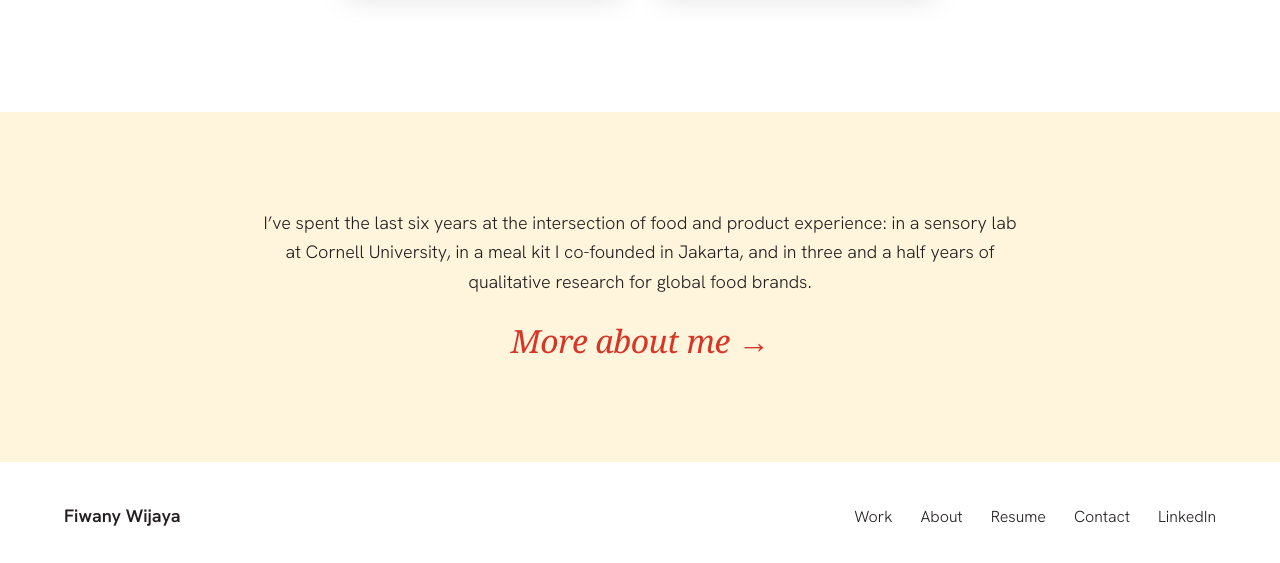
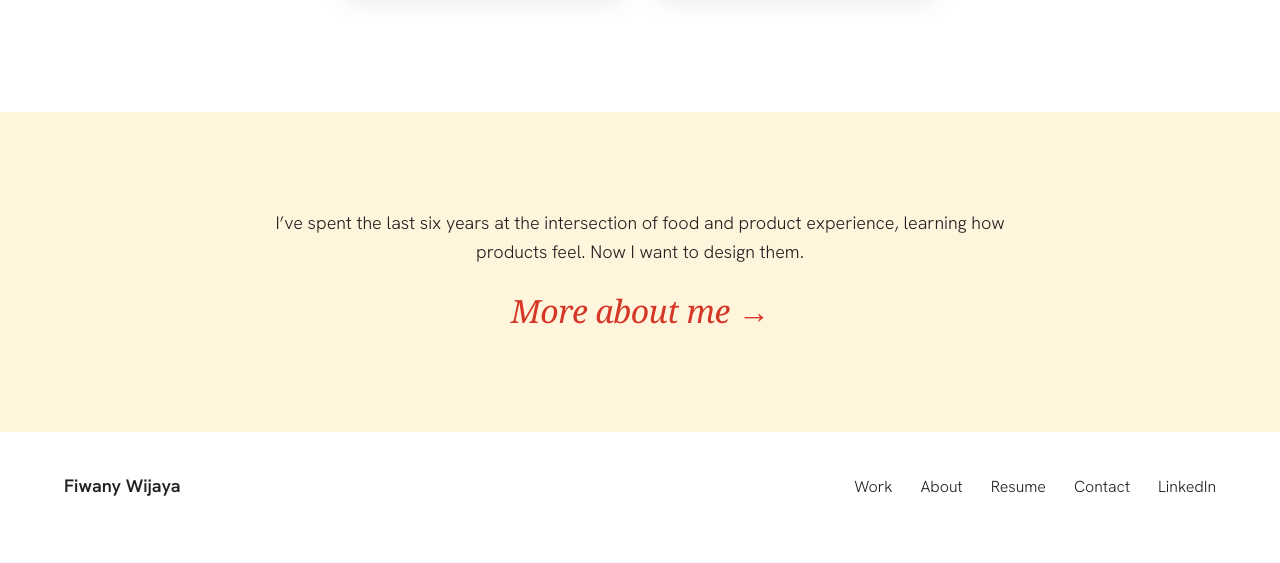
Before and after one commit to fiwany/fiwany.github.io, a plain HTML site: page index.html in a window 1280 px wide. Shown: the part 2659-3222 px from the top of the page. After the commit the page ends 3192 px from the top, so only its background shows below. Drawn offline with Linux system fonts and the light colour scheme; a web font is replaced by a local one.

```diff
--- a/index.html
+++ b/index.html
@@ -108,7 +108,7 @@ body{background:#fff;overflow-x:hidden}
 <span class="scap">Wayfarer</span><span class="skind">Landing page UI</span></a></div><div class="stw"><a class="stamp" href="grub-ventures.html" style="--c:#d53626"><span class="ph"><img src="img/stamp-grub.jpg" alt="Grub Ventures" loading="lazy"></span>
 <span class="scap">Grub Ventures</span><span class="skind">Brand &amp; marketing</span></a></div><div class="stw"><a class="stamp" href="current-notes.html" style="--c:#d53626"><span class="ph"><img src="img/stamp-notes.jpg" alt="Current Notes" loading="lazy"></span>
 <span class="scap">Current Notes</span><span class="skind">Music curation</span></a></div><div class="stw"><a class="stamp" href="collecting-experiences.html" style="--c:#d53626"><span class="ph"><img src="img/stamp-collecting.jpg" alt="Collecting Experiences" loading="lazy"></span>
-<span class="scap">Collecting Experiences</span><span class="skind">Photography &amp; collage</span></a></div></div></section><section class="hab"><p>I’ve spent the last six years at the intersection of food and product experience: in a sensory lab at Cornell University, in a meal kit I co-founded in Jakarta, and in three and a half years of qualitative research for global food brands.</p><a class="morelink serif" href="about.html">More about me →</a></section></main>
+<span class="scap">Collecting Experiences</span><span class="skind">Photography &amp; collage</span></a></div></div></section><section class="hab"><p>I’ve spent the last six years at the intersection of food and product experience, learning how products feel. Now I want to design them.</p><a class="morelink serif" href="about.html">More about me →</a></section></main>
 <footer class="foot"><div class="footin"><a class="fname" href="index.html">Fiwany Wijaya</a>
 <nav><a href="index.html#work">Work</a><a href="about.html">About</a><a href="Fiwany_Wijaya_Resume.pdf" target="_blank" rel="noopener">Resume</a><a href="mailto:fiwanyw@gmail.com">Contact</a><a href="https://www.linkedin.com/in/fiwanywijaya" target="_blank" rel="noopener">LinkedIn</a></nav></div>
 </footer>
```
